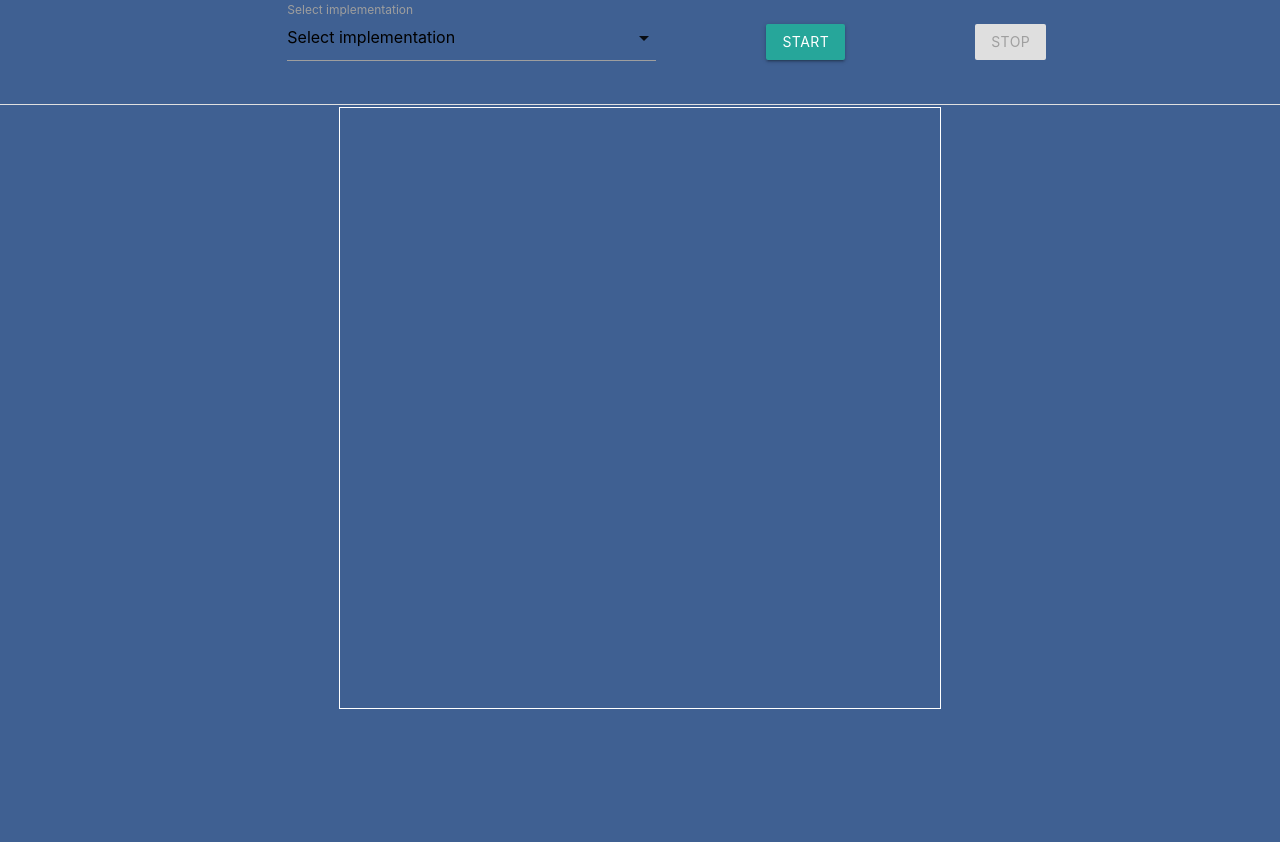
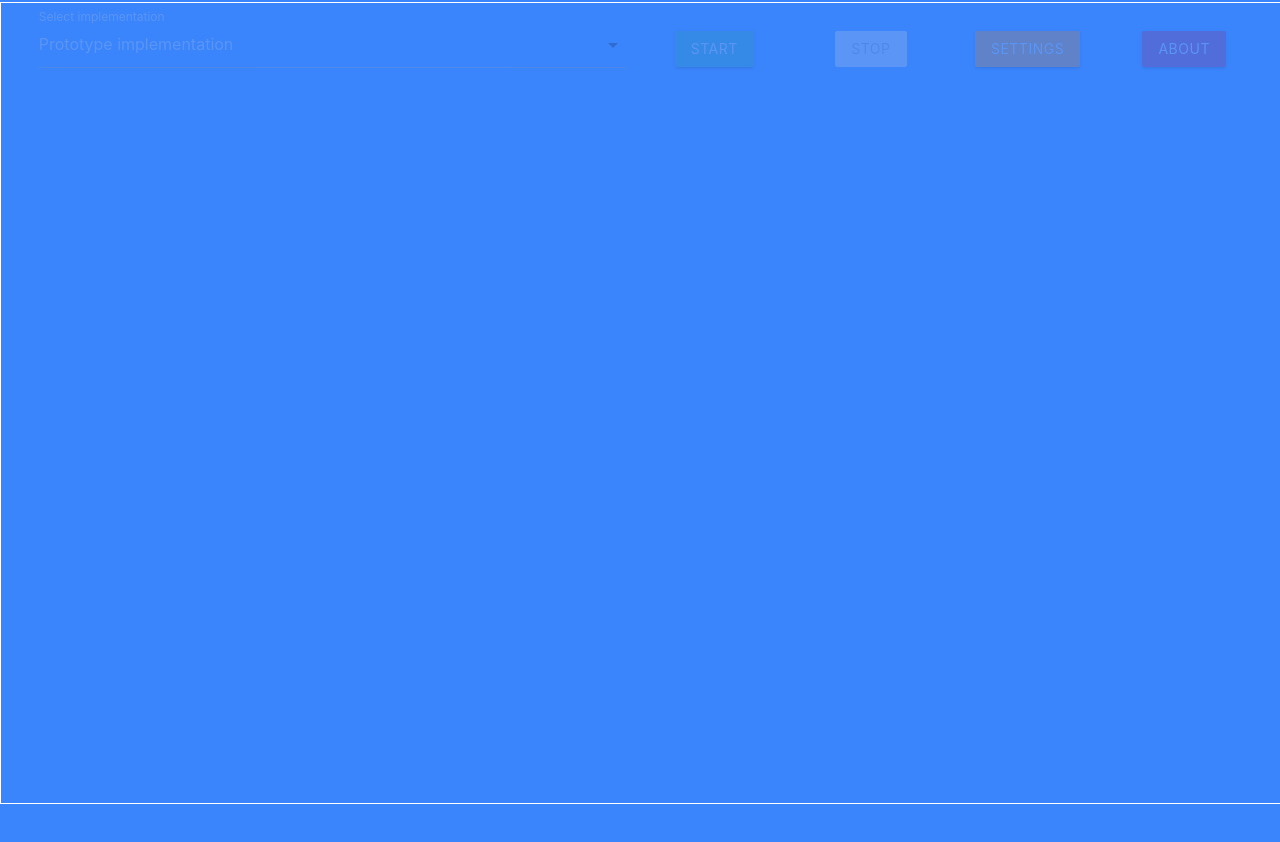
Before and after one commit to KoftyanchiK/mandelbrot, a website built with webpack: page src/index.hbs in a window 1280 px wide. Before the commit the page ends 800 px from the top, so only its background shows below. Built offline with nearby package versions, Linux system fonts and the light colour scheme.

Commit message:
add settings, remove disabled option, add some styles

```diff
--- a/src/css/style.css
+++ b/src/css/style.css
@@ -1,7 +1,43 @@
 * {
   margin: 0;
   padding: 0;
-  background-color: rgb(63, 96, 146);
+  background-color: #3a84fc;
+  color: rgb(216, 216, 216);
+}
+
+#header {
+  margin-bottom: 0;
+  opacity: 0.2;
+  background: rgba(255, 0, 0, 0);
+  position: absolute;
+  margin-left: 5px;
+  margin-top: 5px;
+}
+
+#header, #header *:not(button):not(ul) {
+  background: rgba(255, 0, 0, 0);
+  background-color: rgba(255, 0, 0, 0);
+}
+
+.importantSelect > ul {
+  background-color: #174286ec;
+}
+.importantSelect > ul > li:hover {
+  border: 1px solid black;
+  background-color: rgba(56, 149, 255, 0.479) !important;
+}
+
+#header > div > div * {
+  color: rgb(216, 216, 216)
+}
+
+#header:hover {
+  opacity: 1;
+}
+
+#settings {
+  display: none;
+  position: absolute;
 }
 
 #app {
@@ -11,3 +47,8 @@
 canvas {
   border: 1px solid white;
 }
+
+a {
+  text-decoration: none;
+  color: rgb(0, 252, 21);
+}
--- a/src/index.hbs
+++ b/src/index.hbs
@@ -4,30 +4,60 @@
     <meta charset="utf-8"/>
     <title>{{ htmlWebpackPlugin.options.title }}</title>
     <link rel="stylesheet" href="https://cdnjs.cloudflare.com/ajax/libs/materialize/1.0.0/css/materialize.min.css">
+    <link href="https://fonts.googleapis.com/icon?family=Material+Icons" rel="stylesheet">
     <script src="https://cdnjs.cloudflare.com/ajax/libs/materialize/1.0.0/js/materialize.min.js"></script>
   </head>
-  <body>
-    <header class='row container center-align'>
-      <form action="#" class='col s12 valign-wrapper center-align'>
-        <div class='input-field col s6 offset-s1'>
+  <body class='row'>
+    <div id="settings" class='col s12'>
+      <div class="input-field col s2">
+        <input placeholder="Magnification" id="magFactor" type="text">
+        <label for="magFactor">Magnification</label>
+      </div>
+      <div class="input-field col s2">
+        <input placeholder="Max iterations" id="iterations" type="text">
+        <label for="iterations">Max iterations</label>
+      </div>
+      <div class="input-field col s2">
+        <input placeholder="Pan X" id="panX" type="text">
+        <label for="panX">Pan X</label>
+      </div>
+      <div class="input-field col s2">
+        <input placeholder="Pan Y" id="panY" type="text">
+        <label for="panY">Pan Y</label>
+      </div>
+      <div class="input-field col s2">
+        <input placeholder="Treshold" id="treshold" type="text">
+        <label for="treshold">Treshold</label>
+      </div>
+      <div class='col s2'>
+        <button id='applySettings' class='btn large'>Apply</button>
+      </div>
+    </div>
+    <div id='header' class='row center-align col s12'>
+      <div class='col s12 valign-wrapper center-align'>
+        <div class='input-field col s8'>
           <select id='impSelect' autocomplete="off">
-            <option value='' selected disabled>Select implementation</option>
+            <option value='proto' selected>Prototype implementation</option>
             <option value='class'>Class implementation</option>
-            <option value='proto'>Prototype implementation</option>
             <option value='plain'>Plain implementation</option>
           </select>
           <label>Select implementation</label>
         </div>
-        <div class='col s2 offset-s1'>
+        <div class='col s2'>
           <button id='start' class='btn large'>Start</button>
         </div>
-        <div class='col s2 offset-s1'>
+        <div class='col s2'>
           <button id='stop' class='btn large red'>Stop</button>
         </div>
-      </form>
-    </header>
-    <div class="divider"></div>
-    <div id='app' class='container row center-align'>
+        <div class='col s2'>
+          <button id='openSettings' class='btn large orange darken-2'>Settings</button>
+        </div>
+        <div class='col s2'>
+          <button id='about' class='btn large pink darken-3'>About</button>
+        </div>
+      </div>
+    </div>
+    <div id='app' class='row center-align'>
 
     </div>
   </body>
--- a/src/js/index.js
+++ b/src/js/index.js
@@ -1,6 +1,7 @@
 import Debug from 'debug';
 import Worker from './calculate.worker';
 import { showModal } from './modal';
+import { getOpts, setOpts } from './settings';
 import '../css/style.css';
 
 const debug = Debug('fractals:main')
@@ -17,8 +18,8 @@ const TRESHOLD = 5;
 // Create canvas
 const app = document.getElementById('app');
 const canvas = document.createElement('canvas');
-canvas.width = CANVAS_WIDTH;
-canvas.height = CANVAS_HEIGHT;
+canvas.width = getOpts().width;
+canvas.height = getOpts().height;
 app.appendChild(canvas);
 const ctx = canvas.getContext('2d');
 
@@ -26,7 +27,7 @@ const ctx = canvas.getContext('2d');
 const startButton = document.getElementById('start');
 const stopButton = document.getElementById('stop');
 const impSelect = document.getElementById('impSelect');
-const impSelectInstance = M.FormSelect.init(impSelect);
+const impSelectInstance = M.FormSelect.init(impSelect, {classes: 'importantSelect'});
 
 stopButton.disabled = true;
 
@@ -47,22 +48,16 @@ startButton.addEventListener('click', (e) => {
     worker.removeEventListener('message', workerMsgHandler);
   }
   worker.addEventListener('message', workerMsgHandler, false);
-    worker.postMessage({
+  const options = Object.assign(getOpts(), {
     cmd: 'start',
-      width: CANVAS_WIDTH,
-      height: CANVAS_HEIGHT,
-      magFactor: MAGNIFICATION_FACTOR,
-      iterations: ITERATIONS,
-      panX: PAN_X,
-      panY: PAN_Y,
-      implementation: selectedValue,
-      treshold: TRESHOLD
+    implementation: selectedValue
   });
+  worker.postMessage(options);
   start = Date.now();
   }
 });
 
-stopButton.addEventListener('click', (e) => {
+stopButton.addEventListener('click', () => {
   worker.terminate();
   stopButton.disabled = true;
   startButton.disabled = false;
--- /dev/null
+++ b/src/js/settings.js
@@ -0,0 +1,51 @@
+const openSettingsBtn = document.getElementById('openSettings');
+const settings = document.getElementById('settings');
+const applySettingsBtn = document.getElementById('applySettings');
+
+const magFactorInput = document.getElementById('magFactor');
+const iterationsInput = document.getElementById('iterations');
+const panXInput = document.getElementById('panX');
+const panYInput = document.getElementById('panY');
+const tresholdInput = document.getElementById('treshold');
+
+// Constants
+const CANVAS_WIDTH = document.documentElement.clientWidth;
+const CANVAS_HEIGHT = document.documentElement.clientHeight;
+const MAGNIFICATION_FACTOR = 200;
+const PAN_X = 4;
+const PAN_Y = 2;
+const ITERATIONS = 100;
+const TRESHOLD = 5;
+
+const options = {
+  width: CANVAS_WIDTH,
+  height: CANVAS_HEIGHT,
+  magFactor: MAGNIFICATION_FACTOR,
+  iterations: ITERATIONS,
+  panX: PAN_X,
+  panY: PAN_Y,
+  treshold: TRESHOLD
+};
+
+openSettingsBtn.addEventListener('click', () => {
+  settings.style.display = 'block';
+  header.style.display = 'none';
+});
+applySettingsBtn.addEventListener('click', () => {
+  settings.style.display = 'none';
+  header.style.display = 'block';
+});
+
+magFactorInput.addEventListener('change', changeEventHandler.bind(this, 'magFactor'));
+iterationsInput.addEventListener('change', changeEventHandler.bind(this, 'iterations'));
+panXInput.addEventListener('change', changeEventHandler.bind(this, 'panX'));
+panYInput.addEventListener('change', changeEventHandler.bind(this, 'panY'));
+tresholdInput.addEventListener('change', changeEventHandler.bind(this, 'treshold'));
+
+function changeEventHandler(field, e) {
+  options[field] = e.target.value;
+}
+
+export function getOpts() {
+  return options;
+}
```
Lines whose indentation alone changed are shown as unchanged.
